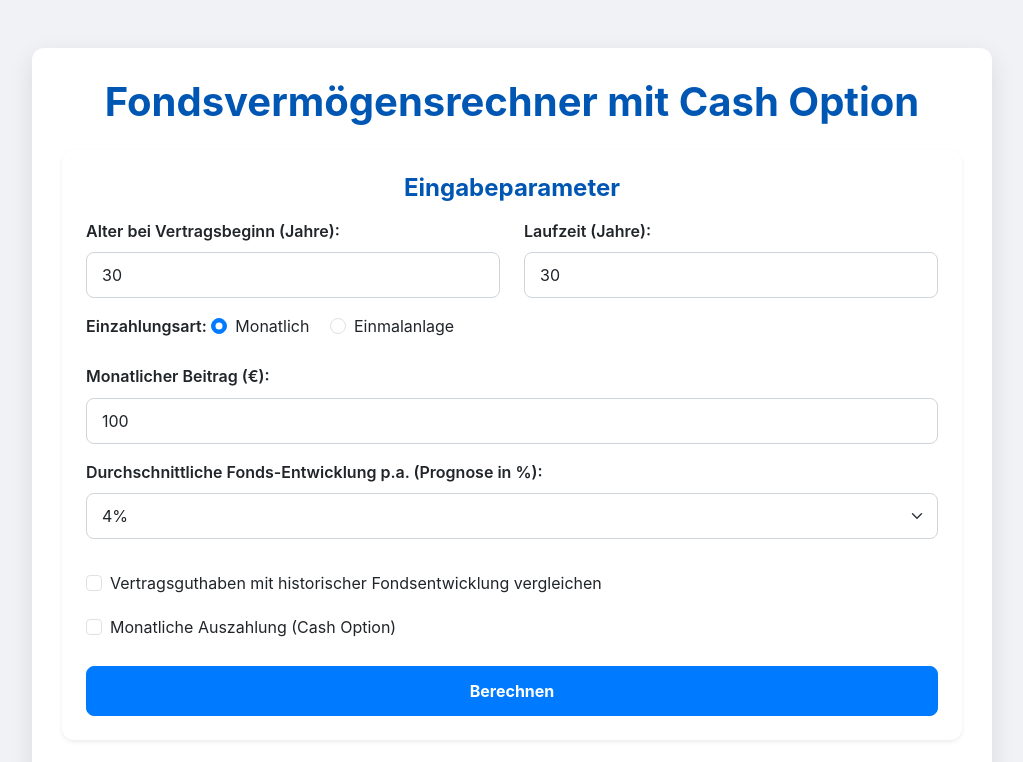
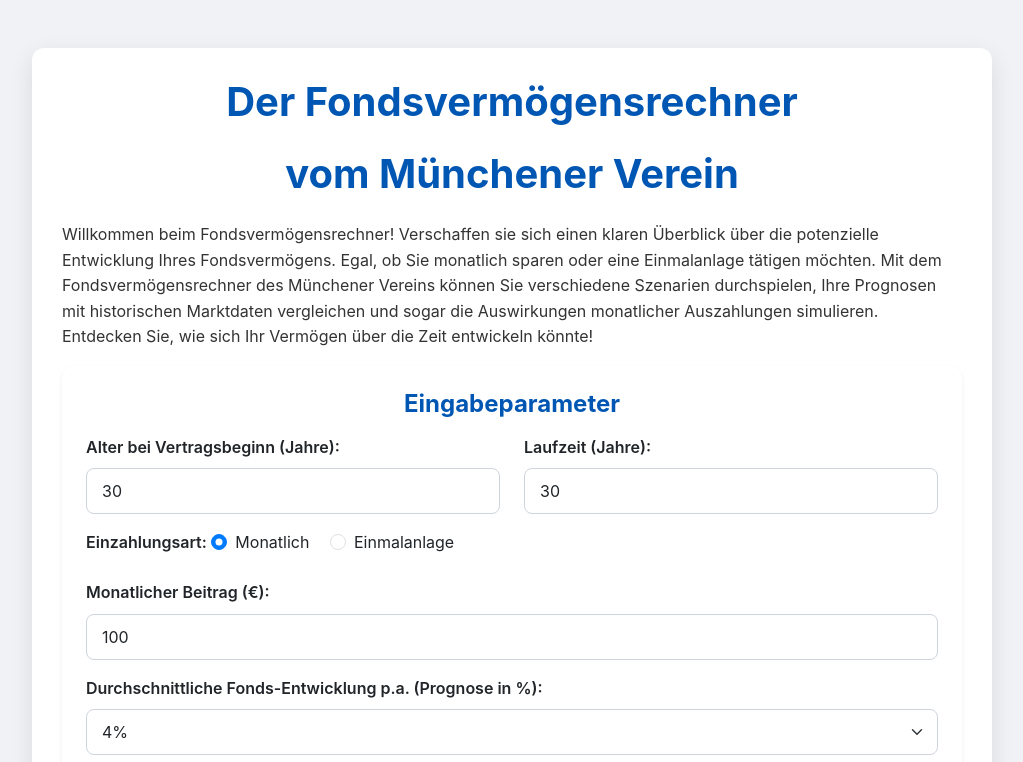
Before and after one commit to MaxZietlow/Fondsrechner-, a plain HTML site: page index.html in a window 1280 px wide. Shown: the top 762 px of the page, without its empty margins (128-1151 px from the left). Drawn offline with nearby package versions, Linux system fonts and the light colour scheme.

Commit message:
Add files via upload

```diff
--- a/index.html
+++ b/index.html
@@ -109,7 +109,9 @@
 </head>
 <body>
     <div class="container mt-5">
-        <h1 class="mb-4">Fondsvermögensrechner mit Cash Option</h1>
+        <h1 class="mb-4">Der Fondsvermögensrechner </h1>
+        <h1 class="mb-4">vom Münchener Verein </h1>
+        <div><p>Willkommen beim Fondsvermögensrechner! Verschaffen sie sich einen klaren Überblick über die potenzielle Entwicklung Ihres Fondsvermögens. Egal, ob Sie monatlich sparen oder eine Einmalanlage tätigen möchten. Mit dem Fondsvermögensrechner des Münchener Vereins können Sie verschiedene Szenarien durchspielen, Ihre Prognosen mit historischen Marktdaten vergleichen und sogar die Auswirkungen monatlicher Auszahlungen simulieren. Entdecken Sie, wie sich Ihr Vermögen über die Zeit entwickeln könnte!</p></div>
 
         <div class="card p-4 shadow-sm">
             <h4 class="mb-3">Eingabeparameter</h4>
```
